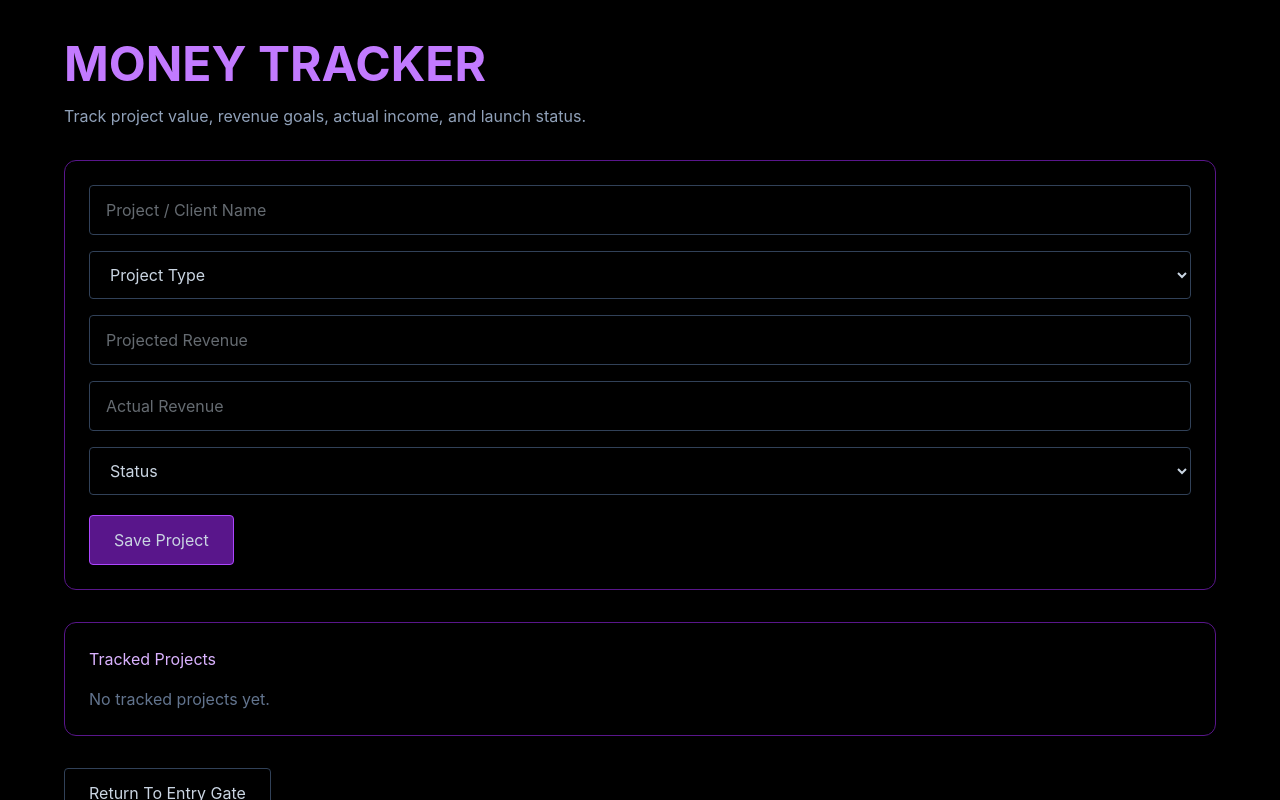
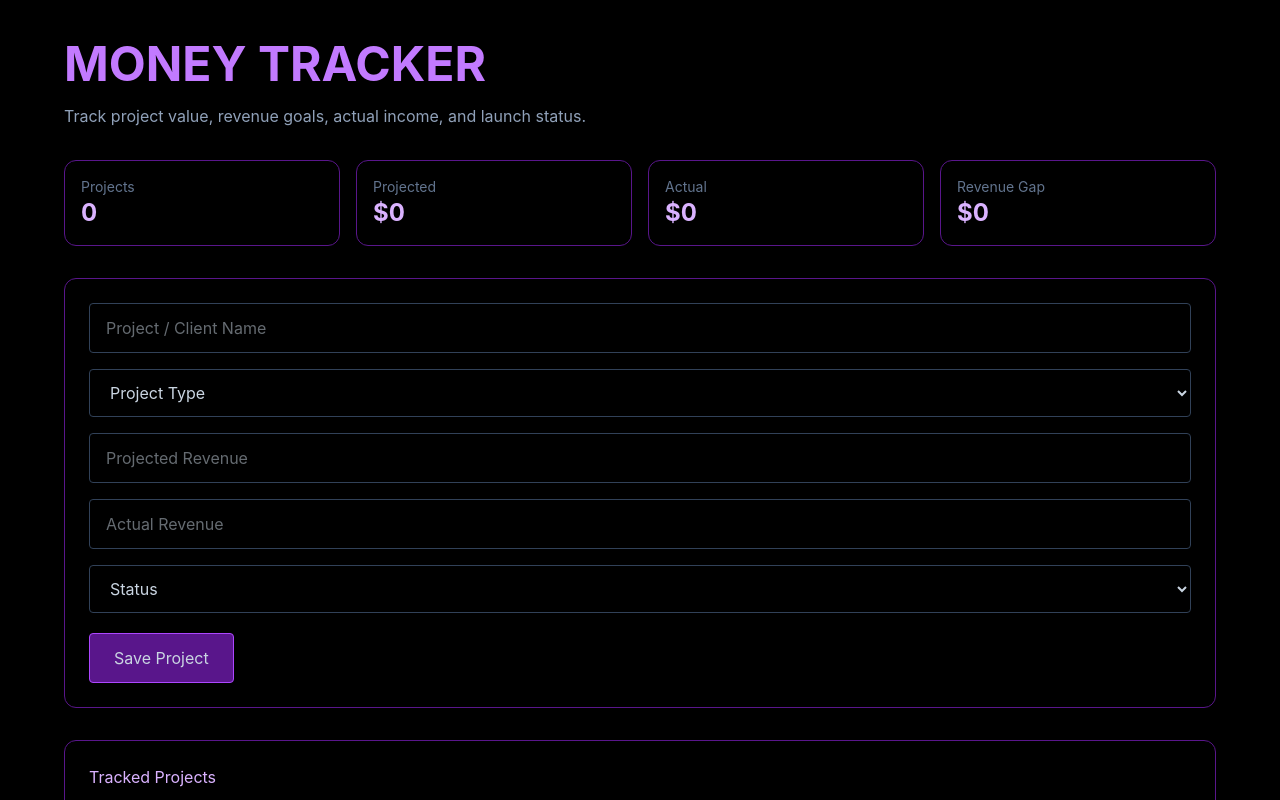
Before and after one commit to chocolateskyys-tech/geniunaire-masterminds, a React (Vite) app: page / in a window 1280 px wide. Both pictures are taken after a click on the button "ACCESS THE VAULT". Shown: the top 800 px of the page. Built offline with nearby package versions, Linux system fonts and the light colour scheme.

Commit message:
Stage 4.5 Money Tracker totals

```diff
--- a/src/components/MoneyTracker/MoneyTracker.jsx
+++ b/src/components/MoneyTracker/MoneyTracker.jsx
@@ -7,6 +7,16 @@ function MoneyTracker({ onReturn }) {
   const [actual, setActual] = useState('');
   const [status, setStatus] = useState('');
   const [projects, setProjects] = useState([]);
+
+  const totalProjected = projects.reduce((sum, project) => {
+    return sum + Number(project.projected || 0);
+  }, 0);
+
+  const totalActual = projects.reduce((sum, project) => {
+    return sum + Number(project.actual || 0);
+  }, 0);
+
+  const revenueGap = totalProjected - totalActual;
 
   function addProject(event) {
     event.preventDefault();
@@ -38,6 +48,28 @@ function MoneyTracker({ onReturn }) {
         <p className="text-slate-400 mb-8">
           Track project value, revenue goals, actual income, and launch status.
         </p>
+
+        <div className="grid grid-cols-1 md:grid-cols-4 gap-4 mb-8">
+          <div className="border border-purple-900 rounded-xl p-4">
+            <p className="text-slate-500 text-sm">Projects</p>
+            <p className="text-2xl text-purple-300 font-bold">{projects.length}</p>
+          </div>
+
+          <div className="border border-purple-900 rounded-xl p-4">
+            <p className="text-slate-500 text-sm">Projected</p>
+            <p className="text-2xl text-purple-300 font-bold">${totalProjected}</p>
+          </div>
+
+          <div className="border border-purple-900 rounded-xl p-4">
+            <p className="text-slate-500 text-sm">Actual</p>
+            <p className="text-2xl text-purple-300 font-bold">${totalActual}</p>
+          </div>
+
+          <div className="border border-purple-900 rounded-xl p-4">
+            <p className="text-slate-500 text-sm">Revenue Gap</p>
+            <p className="text-2xl text-purple-300 font-bold">${revenueGap}</p>
+          </div>
+        </div>
 
         <form onSubmit={addProject} className="border border-purple-900 rounded-xl p-6 mb-8">
           <input
```
